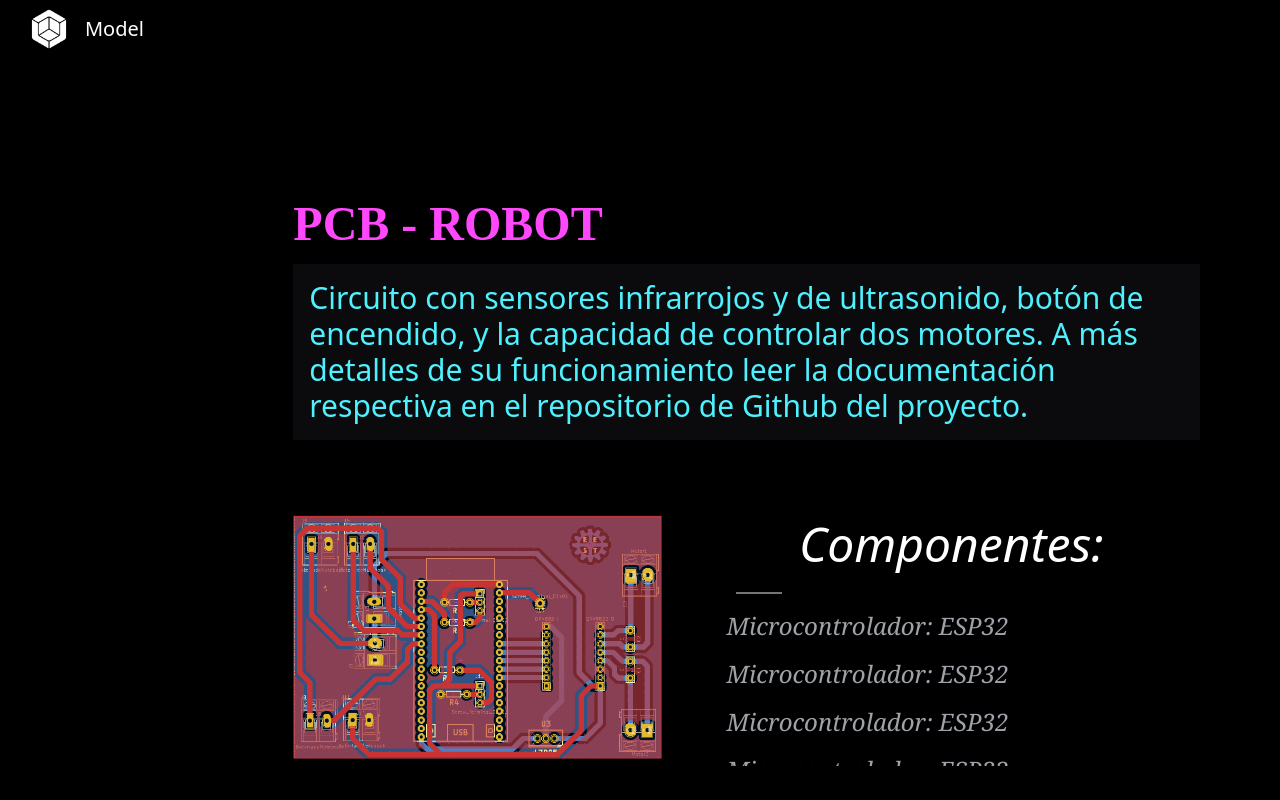
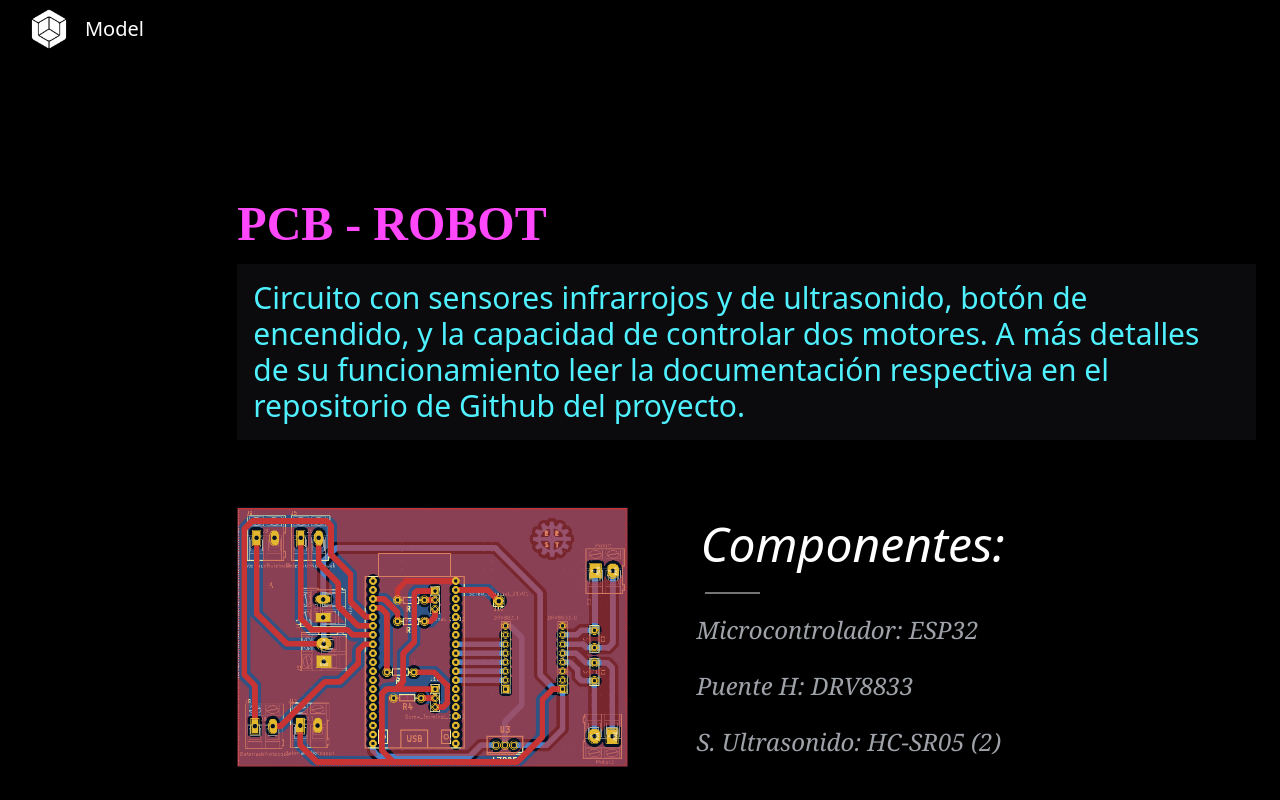
Before and after one commit to Sartalan/Messinalbot.Page-Remake, a React (Vite) app: page / in a window 1280 px wide. Shown: the part 1480-2280 px from the top of the page. Built offline with nearby package versions, Linux system fonts and the light colour scheme; a web font is replaced by a local one.

Commit message:
PCB-Screen: List Improvement | v0.8

```diff
--- a/package.json
+++ b/package.json
@@ -11,7 +11,8 @@
   },
   "dependencies": {
     "react": "^18.3.1",
-    "react-dom": "^18.3.1"
+    "react-dom": "^18.3.1",
+    "tailwind-scrollbar": "^3.1.0"
   },
   "devDependencies": {
     "@types/react": "^18.3.3",
--- a/src/index.css
+++ b/src/index.css
@@ -8,6 +8,10 @@
     --text-page: rgb(79, 241, 255);
     --bg-page: #1513168e;
     --list-color: #9fa3a9;
+    /*? Web Page Size*/
+    --left-web-size-nav:20%;
+    --right-web-size-section:100%;
+
 }
 
 @font-face {
@@ -24,18 +28,17 @@ html {
     scroll-behavior: smooth;
 }
 
-body::-webkit-scrollbar, .list-scroll-style {
+body::-webkit-scrollbar {
     background-color: black;
     width: .75rem;
 }
 
-body::-webkit-scrollbar-thumb, .list-scroll-style {
+body::-webkit-scrollbar-thumb {
     background-color: white;
     border-radius: 1rem;
-
 }
 
-body::-webkit-scrollbar-track, .list-scroll-style{
+body::-webkit-scrollbar-track {
     background-color: rgb(0, 0, 0);
     border-radius: 2rem;
 }
@@ -62,7 +65,6 @@ body::-webkit-scrollbar-track, .list-scroll-style{
     border-width: 1.5px;
     opacity: .5;
     margin-left: 3%;
-
 }
 
 .bg-page {
@@ -70,9 +72,9 @@ body::-webkit-scrollbar-track, .list-scroll-style{
 }
 
 .nav {
-    width: 20%;
+    width: var(--left-web-size-nav);
 }
 
 .section {
-    width: 100%;
+    width: var(--right-web-size-section);
 }
--- a/src/screens/PcbScreen.tsx
+++ b/src/screens/PcbScreen.tsx
@@ -1,9 +1,70 @@
 export function PcbScreen() {
+
+    interface Item {
+        id: number;
+        text: string;
+        url: string;
+
+    }
+
+    const data: Item[] = [
+        {
+            "id": 1,
+            "text": "Microcontrolador: ESP32",
+            "url": "#"
+        },
+        {
+            "id": 2,
+            "text": "Puente H: DRV8833",
+            "url": "#"
+        },
+        {
+            "id": 3,
+            "text": "S. Ultrasonido: HC-SR05 (2)",
+            "url": "#"
+        },
+        {
+            "id": 4,
+            "text": "S. Infrarrojo : CNY70 (2)",
+            "url": "#"
+        },
+        {
+            "id": 5,
+            "text": "Regulador de Voltaje (1)",
+            "url": "#"
+        },
+        {
+            "id": 6,
+            "text": "Motores Amarillos (2)",
+            "url": "#"
+        },
+        {
+            "id": 7,
+            "text": "Borneras (8)",
+            "url": "#"
+        },
+        {
+            "id": 8,
+            "text": "Resistencias (4)",
+            "url": "#"
+        },
+        {
+            "id": 9,
+            "text": "Transistores (2)",
+            "url": "#"
+        },
+        {
+            "id": 10,
+            "text": "Capacitores (4)",
+            "url": "#"
+        }
+    ]
+
     return (
-        <article id="PCB" className="bg-black max-h-screen p-14 flex flex-col items-center w-full h-full">
+        <article id="PCB" className="bg-black h-screen pt-14 flex flex-col items-center w-full ">
             <div className="flex flex-col p-6 gap-4">
                 <h3 className="title-page text-5xl select-none">PCB - ROBOT</h3>
-                <p className=" bg-page text-page text-pretty p-4 text-3xl">Circuito con sensores infrarrojos y de ultrasonido, botón de encendido, y la capacidad de controlar dos motores. A más detalles de su funcionamiento leer la documentación respectiva en el repositorio de Github del proyecto.</p>
+                <p className=" bg-page text-page text-pretty p-4 text-3xl select-none">Circuito con sensores infrarrojos y de ultrasonido, botón de encendido, y la capacidad de controlar dos motores. A más detalles de su funcionamiento leer la documentación respectiva en el repositorio de Github del proyecto.</p>
             </div>
 
             <div className=" flex gap-10 p-6 ">
@@ -12,14 +73,14 @@ export function PcbScreen() {
 
                 </div>
                 <div className="  w-full flex-grow-0 p-5">
-                    <h4 className="text-center italic p-3 text-white text-5xl select-none ">Componentes:</h4>
+                    <h4 className="text-start italic p-3 text-white text-5xl select-none ">Componentes:</h4>
                     <hr className="list-bottom-line-style m-3" />
-                    <ul className=" flex flex-col gap-2 max-h-40  overflow-y-scroll">
-                        <li className="hover:bg-red-700 rounded w-11/12 p-1" ><a className="text-list-style whitespace-nowrap italic font-thin  text-2xl block " href="#">Microcontrolador: ESP32</a></li>
-                        <li className="hover:bg-red-700 w-11/12 p-1" ><a className="text-list-style whitespace-nowrap italic font-thin  text-2xl block " href="#">Microcontrolador: ESP32</a></li>
-                        <li className="hover:bg-red-700 w-11/12 p-1" ><a className="text-list-style whitespace-nowrap italic font-thin  text-2xl block " href="#">Microcontrolador: ESP32</a></li>
-                        <li className="hover:bg-red-700 w-11/12 p-1" ><a className="text-list-style whitespace-nowrap italic font-thin  text-2xl block " href="#">Microcontrolador: ESP32</a></li>
-
+                    <ul className="flex flex-col gap-2 max-h-40 scrollbar scrollbar-thumb-gray-700 scrollbar-track-black overflow-y-scroll">
+                        {
+                            data.map((data: Item) => (
+                                <li key={data.id} className=" hover:bg-cyan-900 rounded w-11/12 " ><a className="text-list-style whitespace-nowrap h-full p-1 m-1 italic font-thin text-2xl block" href={data.url}>{data.text}</a></li>
+                            ))
+                        }
                     </ul>
                 </div>
             </div>
--- a/tailwind.config.js
+++ b/tailwind.config.js
@@ -11,5 +11,8 @@ export default {
       }
     },
   },
-  plugins: [],
+  plugins: [
+    // eslint-disable-next-line no-undef
+    require('tailwind-scrollbar'),
+  ],
 }
```
Also changed, not shown: 1 other file (tests, documents, lock files or other folders).
